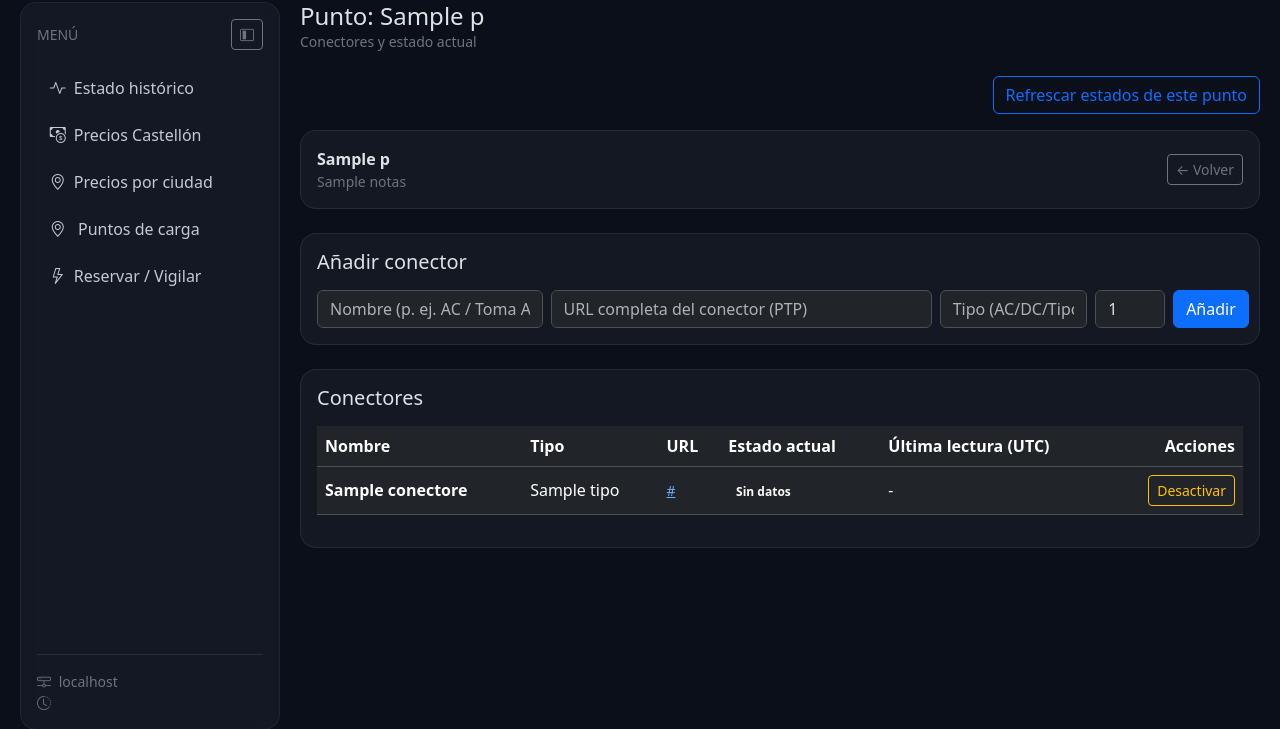
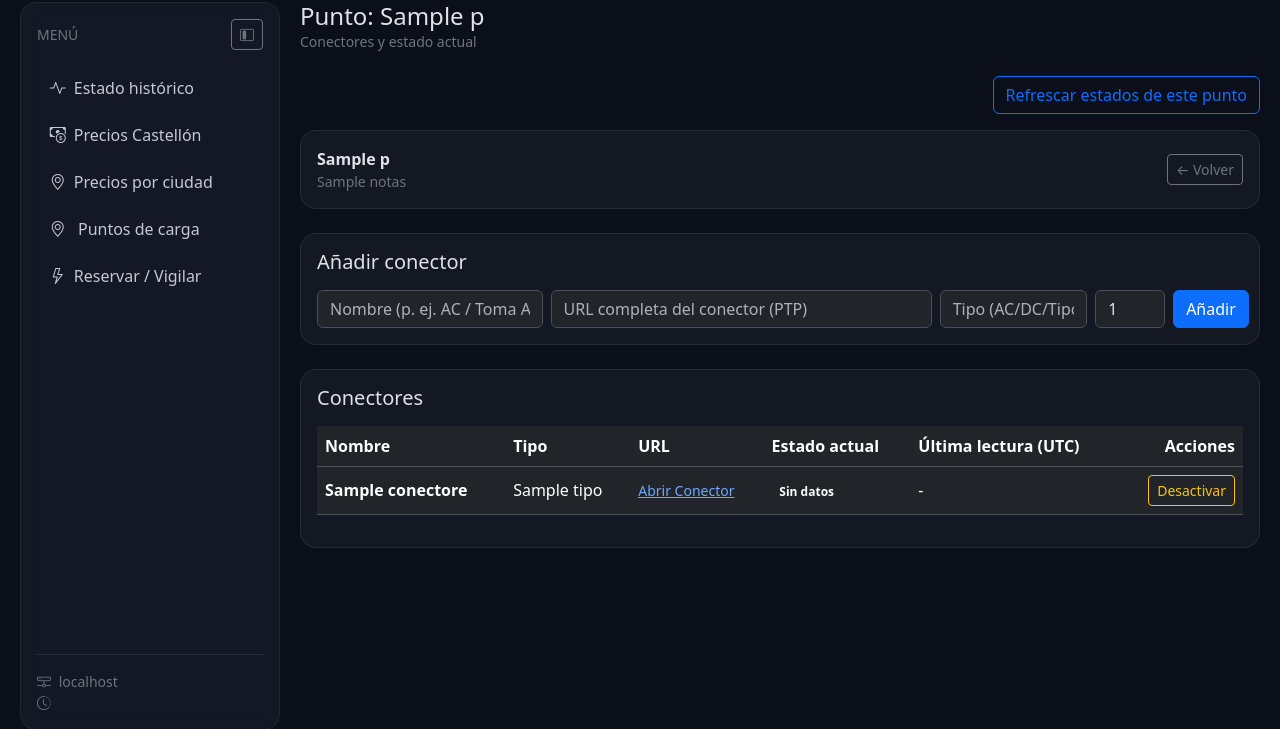
Before and after one commit to DremNox/reservas4, a Flask app: template templates/dashboard/punto_detail.html in a window 1280 px wide. Shown: the part 75-804 px from the top of the page. Run offline with Flask 3, Linux system fonts and the light colour scheme; the template is opened without the code that fills it: most values are stand-ins (such as "Sample title", 1, 10 or a date in 2020); parts of the project's set-up code (start-up, migrations or seed data) failed here and were passed over.

Commit message:
Cambio simple

```diff
--- a/templates/dashboard/punto_detail.html
+++ b/templates/dashboard/punto_detail.html
@@ -66,7 +66,7 @@
             <td class="fw-semibold">{{ c.Nombre }}</td>
             <td>{{ c.Tipo or "-" }}</td>
             <td class="small text-break" style="max-width: 360px;">
-              <a href="{{ c.UrlConector }}" target="_blank" rel="noopener">{{ c.UrlConector }}</a>
+              <a href="{{ c.UrlConector }}" target="_blank" rel="noopener">Abrir Conector</a>
             </td>
             <td>
               {% if e %}
```
